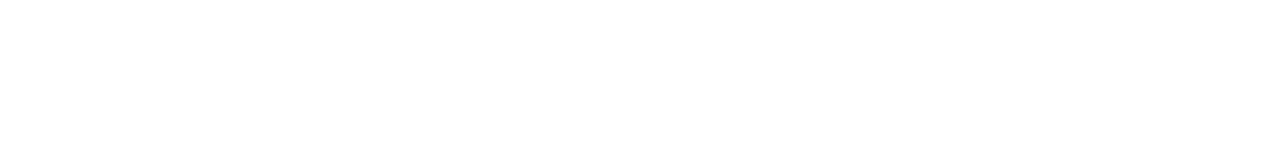
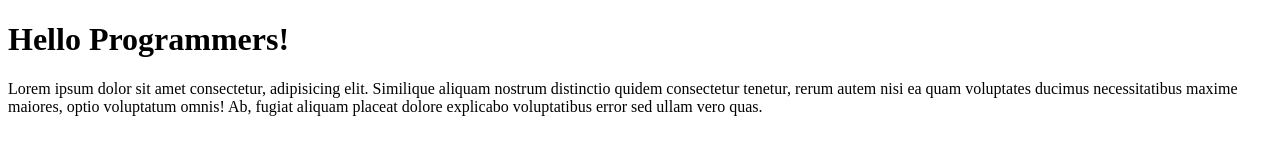
Before and after one commit to masumkhaled/mdk-repo, a plain HTML site: page index.html in a window 1280 px wide. Drawn offline with Linux system fonts and the light colour scheme.

Commit message:
heading and text added

```diff
--- a/index.html
+++ b/index.html
@@ -7,6 +7,7 @@
     <title>MDK Repository</title>
 </head>
 <body>
-
+    <h1>Hello Programmers!</h1>
+    <p>Lorem ipsum dolor sit amet consectetur, adipisicing elit. Similique aliquam nostrum distinctio quidem consectetur tenetur, rerum autem nisi ea quam voluptates ducimus necessitatibus maxime maiores, optio voluptatum omnis! Ab, fugiat aliquam placeat dolore explicabo voluptatibus error sed ullam vero quas.</p>
 </body>
 </html>
```
